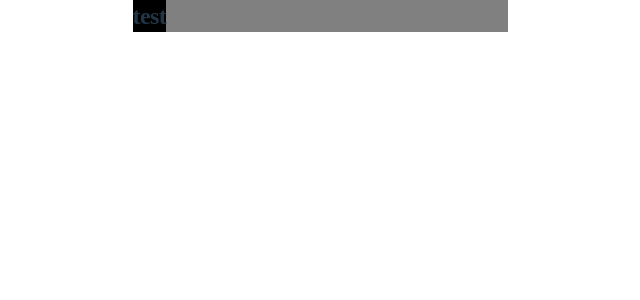
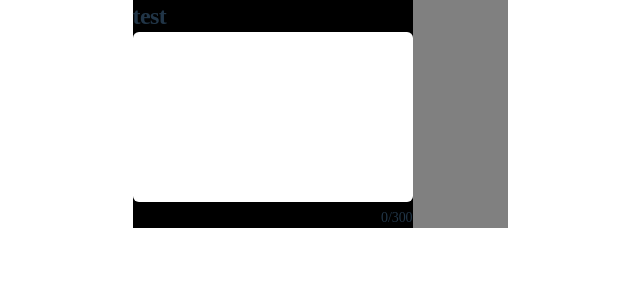
Before and after one commit to sinji2102/WINK-HACKATHON-TEAM2-Client, a React (Vite) app: page /test in a window 1280 px wide. Shown: the top 300 px of the page, without its empty margins (320-960 px from the left). Built offline with nearby package versions, Linux system fonts and the light colour scheme; a web font is replaced by a local one.

Commit message:
feat: TextField 생성

```diff
--- a/package.json
+++ b/package.json
@@ -12,6 +12,7 @@
   "dependencies": {
     "axios": "^1.7.5",
     "dotenv": "^16.4.5",
+    "prop-types": "^15.8.1",
     "react": "^18.3.1",
     "react-dom": "^18.3.1",
     "react-router-dom": "^6.26.1",
--- /dev/null
+++ b/src/components/commons/input/textArea/TextArea.jsx
@@ -0,0 +1,39 @@
+import * as S from "./TextArea.styled";
+import { splitGraphemes } from "../../../../hooks/useInputFilter";
+
+const TextArea = ({ value, onChange, maxLength, placeholder, ...rest }) => {
+  const handleOnInput = (e) => {
+    const inputName = e.target.name;
+    const inputValue = e.target.value;
+    let newValue = inputValue;
+    if (maxLength && splitGraphemes(newValue).length > maxLength) {
+      newValue = splitGraphemes(newValue).slice(0, maxLength).join("");
+    }
+
+    const newEvent = {
+      ...e,
+      target: {
+        ...e.target,
+        name: inputName,
+        value: newValue,
+      },
+    };
+
+    onChange(newEvent);
+  };
+  return (
+    <S.TextAreaWrapper>
+      <S.TextAreaInput
+        {...rest}
+        value={value}
+        onChange={handleOnInput}
+        placeholder={placeholder}
+      />
+      {maxLength && (
+        <S.TextCap>{`${splitGraphemes(value).length}/${maxLength}`}</S.TextCap>
+      )}
+    </S.TextAreaWrapper>
+  );
+};
+
+export default TextArea;
--- /dev/null
+++ b/src/components/commons/input/textArea/TextArea.styled.js
@@ -0,0 +1,49 @@
+import { Generators } from "../../../../styles/generator";
+import styled from "styled-components";
+
+export const TextAreaWrapper = styled.section`
+  position: relative;
+  width: 28rem;
+`;
+
+export const TextAreaInput = styled.textarea`
+  ${Generators.flexGenerator("row", "center", "center")}
+  width: 100%;
+  height: 17rem;
+  padding: 1.8rem 1.2rem;
+
+  color: ${({ theme }) => theme.colors.gray_0};
+
+  background: ${({ theme }) => theme.colors.gray_800};
+  outline: none;
+  border: 1px solid transparent;
+  border-radius: 0.6rem;
+
+  resize: none;
+
+  ${({ theme }) => theme.fonts.body2_long};
+
+  &::placeholder {
+    color: ${({ theme }) => theme.colors.gray_600};
+  }
+
+  &:focus {
+    border: 1px solid ${({ theme }) => theme.colors.gray_0};
+  }
+
+  &::-webkit-scrollbar {
+    display: none;
+  }
+`;
+
+export const TextCap = styled.p`
+  ${Generators.flexGenerator("row", "center", "end")}
+
+  width: 100%;
+  margin: 0;
+  margin-top: 0.6rem;
+
+  color: ${({ theme }) => theme.colors.gray_500};
+  text-align: right;
+  ${({ theme }) => theme.fonts.body2_normal_medi};
+`;
--- /dev/null
+++ b/src/hooks/useInputFilter.js
@@ -0,0 +1,48 @@
+export const numericFilter = (value) => {
+  return value.replace(/[^0-9]/g, "");
+};
+
+export const phoneNumberFilter = (value) => {
+  const numericValue = numericFilter(value);
+
+  if (numericValue.length <= 3) {
+    return numericValue;
+  } else if (numericValue.length <= 7) {
+    return `${numericValue.slice(0, 3)}-${numericValue.slice(3)}`;
+  }
+  return `${numericValue.slice(0, 3)}-${numericValue.slice(
+    3,
+    7
+  )}-${numericValue.slice(7)}`;
+};
+
+export const priceFilter = (value) => {
+  const numericValue = numericFilter(value);
+  if (!numericValue) {
+    return "";
+  }
+
+  let result = "";
+  let count = 0;
+
+  for (let i = numericValue.length - 1; i >= 0; i--) {
+    if (count !== 0 && count % 3 === 0) {
+      result = `,${result}`;
+    }
+    result = numericValue[i] + result;
+    count++;
+  }
+
+  return result;
+};
+
+export const nameFilter = (value) => {
+  return value.replace(/[^A-Za-zㄱ-힣]/gi, "");
+};
+
+// 이모지 및 이모지 조합을 올바르게 인식하는 함수
+export const splitGraphemes = (str) => {
+  const segmenter = new Intl.Segmenter(undefined, { granularity: "grapheme" });
+  const segments = segmenter.segment(str);
+  return Array.from(segments, (segment) => segment.segment);
+};
--- a/src/pages/test/Test.jsx
+++ b/src/pages/test/Test.jsx
@@ -1,7 +1,24 @@
+import { useState } from "react";
 import { TestWrapper } from "./Test.styled";
+import TextArea from "../../components/commons/input/textArea/TextArea";
 
 const Test = () => {
-  return <TestWrapper>test</TestWrapper>;
+  const [inputAreaValue, setInputAreaValue] = useState("");
+
+  const handleChangeInputArea = (e) => {
+    setInputAreaValue(e.target.value);
+  };
+
+  return (
+    <TestWrapper>
+      test
+      <TextArea
+        value={inputAreaValue}
+        onChange={handleChangeInputArea}
+        maxLength={300}
+      ></TextArea>
+    </TestWrapper>
+  );
 };
 
 export default Test;
--- /dev/null
+++ b/src/styles/generator.js
@@ -0,0 +1,14 @@
+import { css } from "styled-components";
+
+export const Generators = {
+  flexGenerator: (
+    flexDirection = "row",
+    alignItems = "center",
+    justifyContent = "center"
+  ) => css`
+    display: flex;
+    flex-direction: ${flexDirection};
+    align-items: ${alignItems};
+    justify-content: ${justifyContent};
+  `,
+};
```
Also changed, not shown: eslint.config.js (+18 -17 lines), 1 other file (tests, documents, lock files or other folders).
